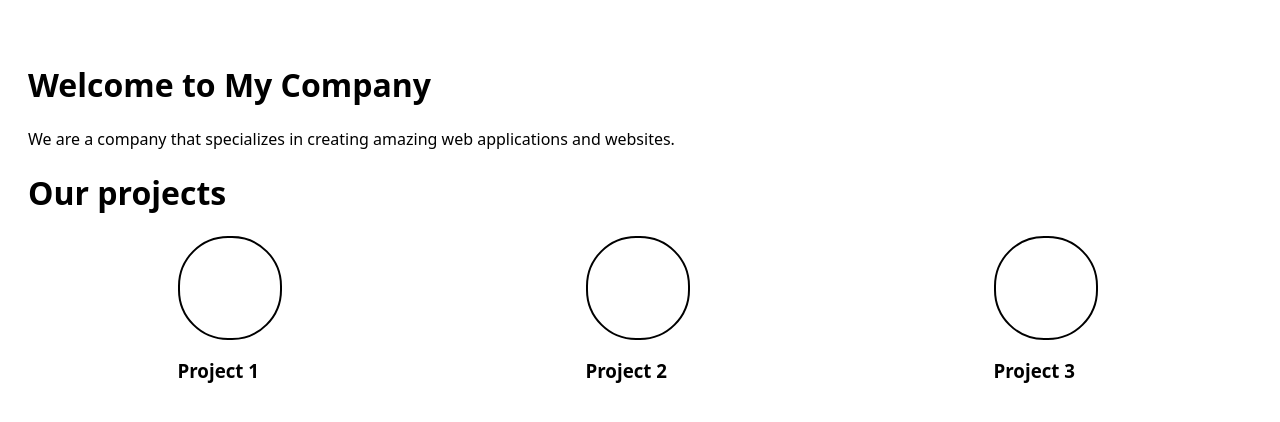
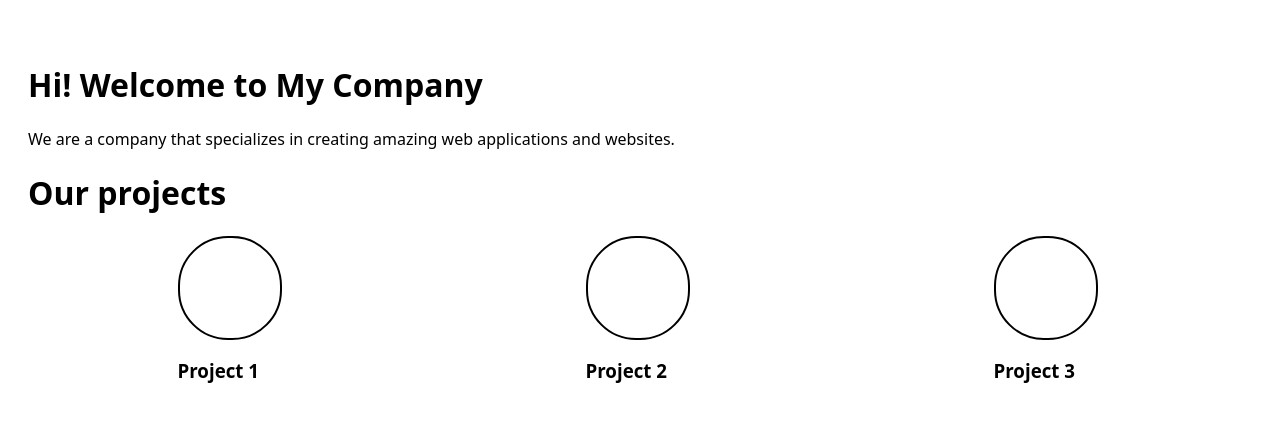
Before and after one commit to revou-fundamental-course/19-feb-24-adiviaka, a plain HTML site: page index.html in a window 1280 px wide. Shown: the part 80-502 px from the top of the page. Drawn offline with Linux system fonts and the light colour scheme.

Commit message:
barulagi

```diff
--- a/index.html
+++ b/index.html
@@ -18,7 +18,7 @@
     </header>
 
     <div class="dashboard">
-      <h1>Welcome to My Company</h1>
+      <h1>Hi! Welcome to My Company</h1>
       <p>
         We are a company that specializes in creating amazing web applications
         and websites.
```
